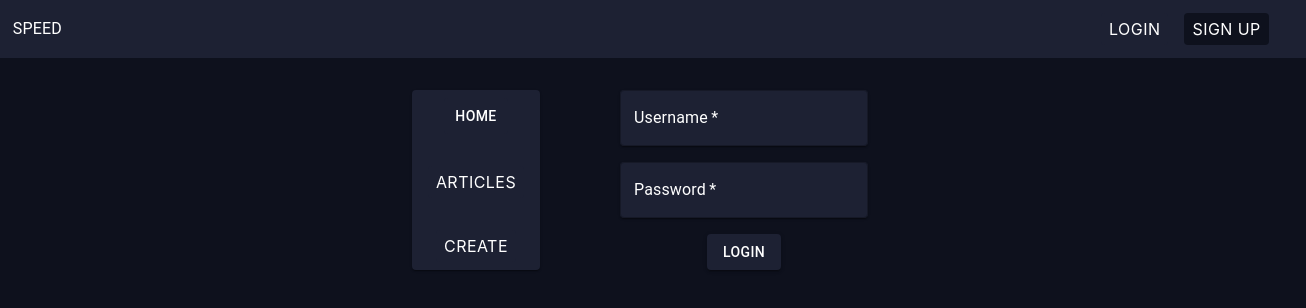
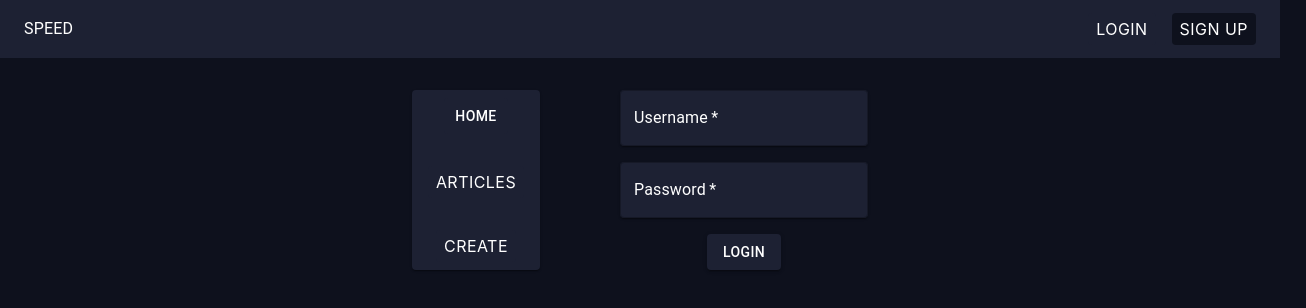
Before and after one commit to Andrew-Lee-A/Speed_Project, a React (Create React App) app in the folder client/: page /login in a window 1280 px wide. Shown: the top 308 px of the page, 1306 px wide, since content can reach past the window. Built offline with nearby package versions, Linux system fonts and the light colour scheme.

Commit message:
fixed navbar styling

```diff
--- a/client/src/components/NavTopBar.js
+++ b/client/src/components/NavTopBar.js
@@ -42,11 +42,13 @@ export const NavTopBar = () => {
         backgoundColor: 'red',
         width: '100%',
         height: '10%',
-        padding: '0.8rem',
+        padding: '0.8rem 0rem',
         marginBottom: '2rem',
       }}
     >
-      <Typography sx={{ alignSelf: 'center' }}>SPEED</Typography>
+      <Typography sx={{ alignSelf: 'center', marginLeft: '1.5rem' }}>
+        SPEED
+      </Typography>
       {!loggedIn ? (
         <Box sx={{ display: 'flex', gap: '1rem', marginRight: '1.5rem' }}>
           <LinkStyled
```
